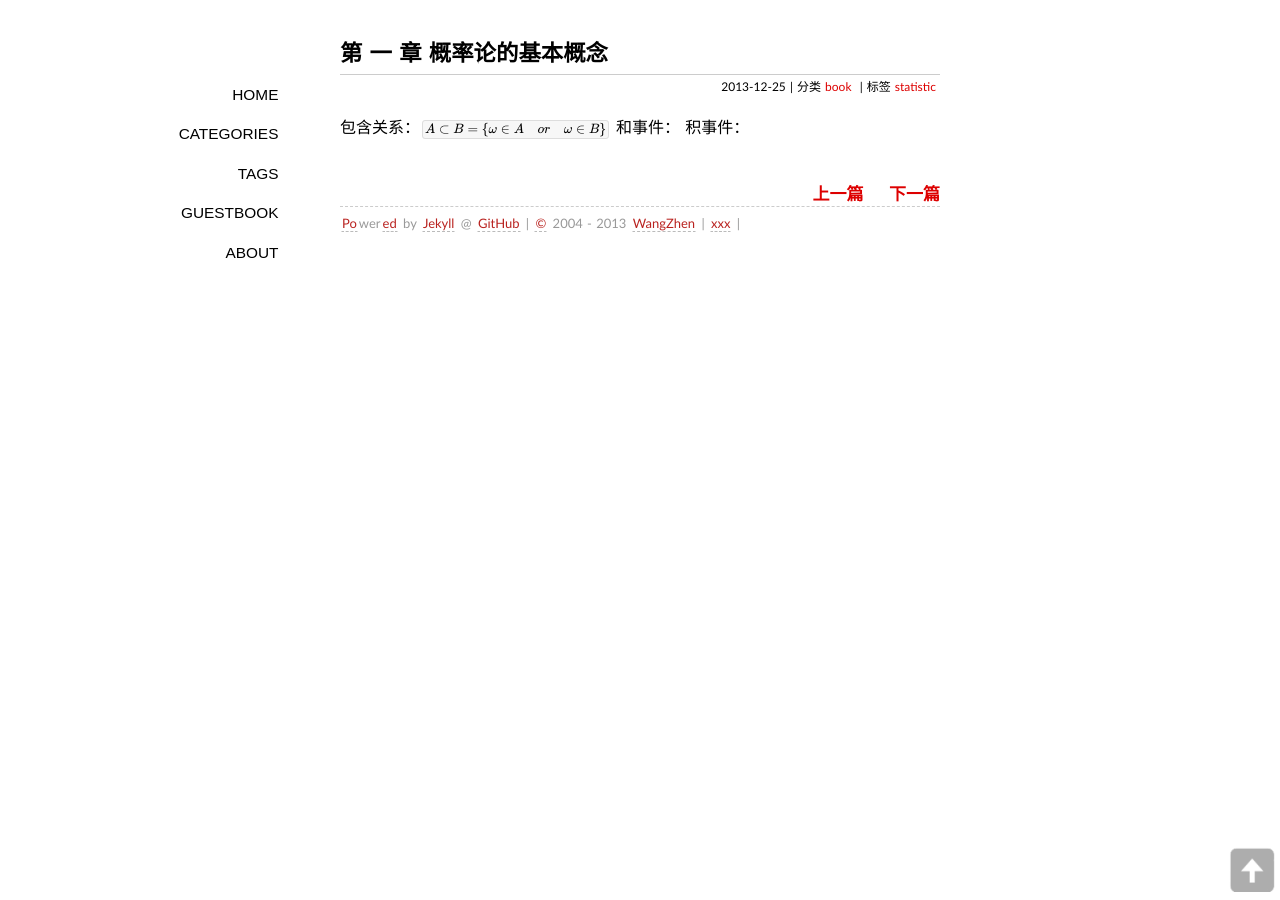
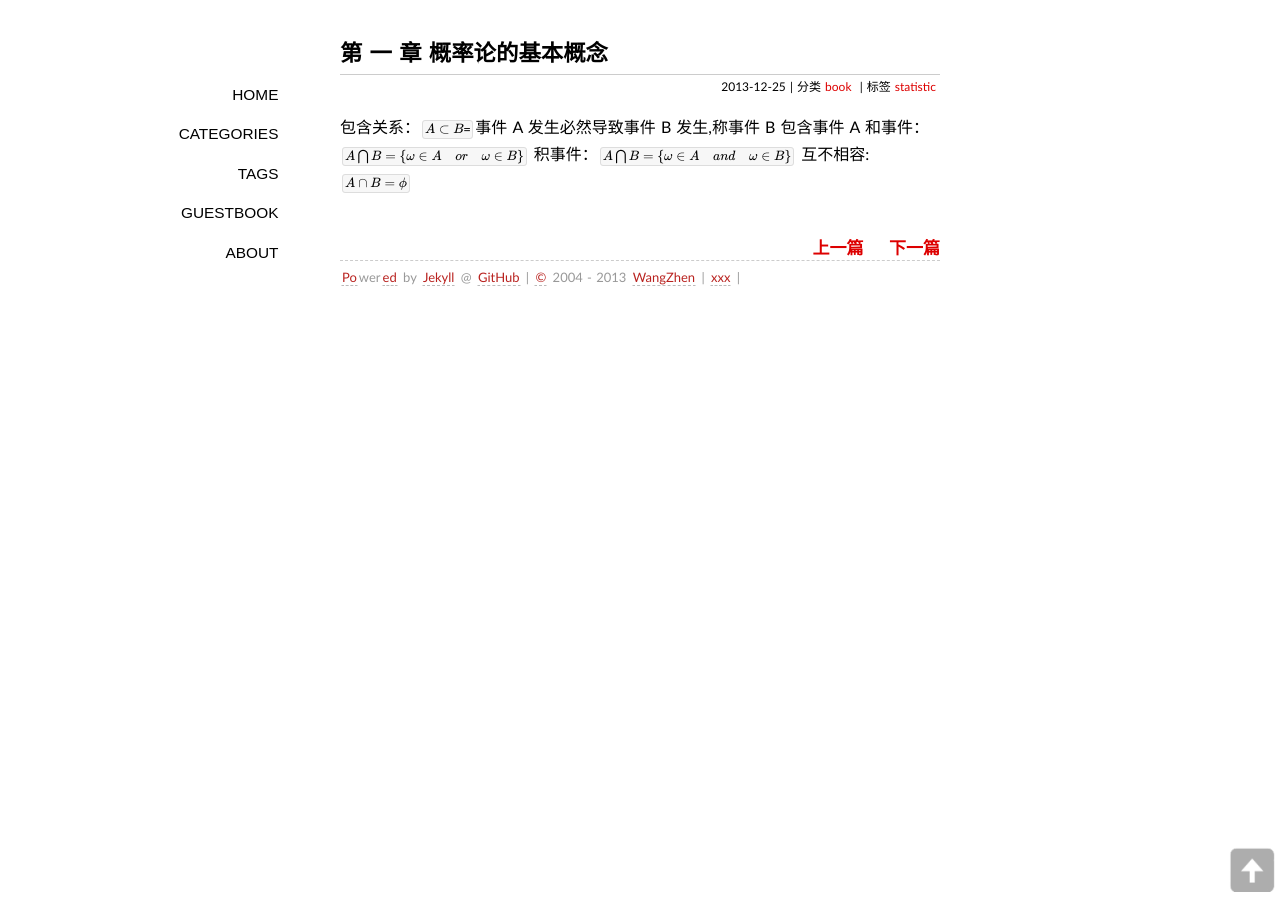
Before and after one commit to wz125/wz125.github.com.bak, a Jekyll site: the page built from _posts/book/Probability_Mathematical_Statistics/2013-12-25-PMS_01.md, in a window 1280 px wide. Built offline with Jekyll 4.4.1, drawn with Linux system fonts in a browser that asks for light colours; some web fonts are replaced; Markdown is read by kramdown in place of the engine named in the settings; formulas are drawn with MathJax 3; comment, search, counter and statistics services are not loaded.

Commit message:
Update 2013-12-25-PMS_01.md

```diff
--- a/_posts/book/Probability_Mathematical_Statistics/2013-12-25-PMS_01.md
+++ b/_posts/book/Probability_Mathematical_Statistics/2013-12-25-PMS_01.md
@@ -5,6 +5,7 @@ category: "book"
 tags: [statistic]
 ---
 
-包含关系：`\(A\subset B=\left\{ \omega \in A\quad or\quad \omega \in B \right\} \)`
-和事件：
-积事件：
+包含关系：`\(A\subset B\)=`事件 A 发生必然导致事件 B 发生,称事件 B 包含事件 A
+和事件：`\(A\bigcap { B=\left\{ \omega \in A\quad or\quad \omega \in B \right\}  } \)`
+积事件：`\(A\bigcap { B=\left\{ \omega \in A\quad and\quad \omega \in B \right\}  } \)`
+互不相容: `\(A\cap B=\phi \)`
```
